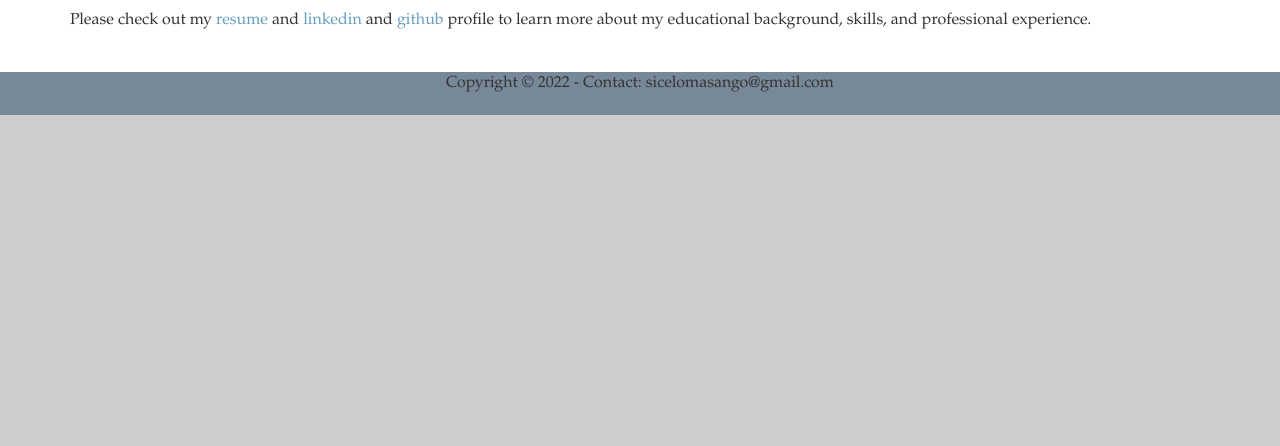
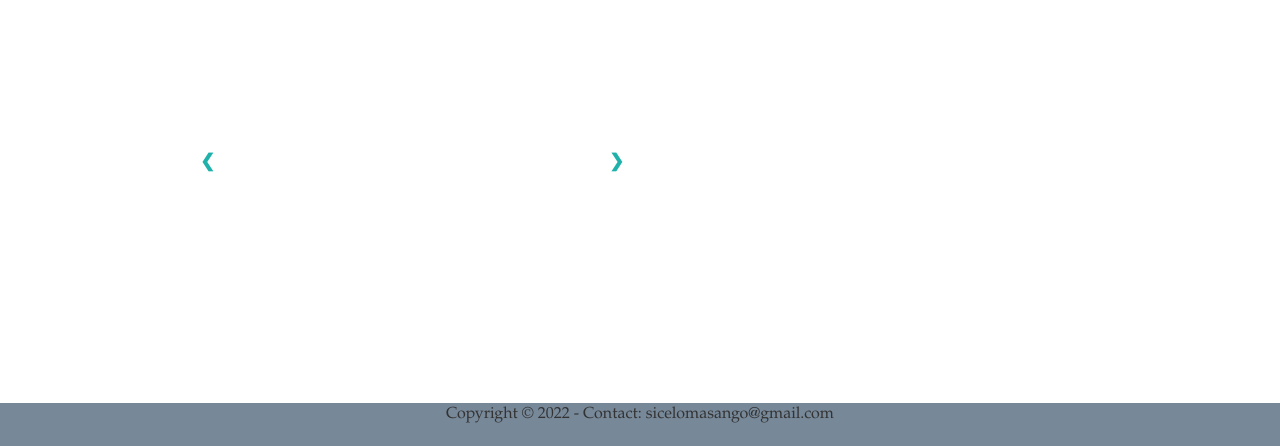
Before and after one commit to ngidingidi/personal-website, a Flask app: page / in a window 1280 px wide. Shown: the part 988-1434 px from the top of the page. Before the commit the page ends 1103 px from the top, so only its background shows below. Run offline with Flask 2, Linux system fonts and the light colour scheme; some libraries are stand-ins or nearby versions.

Commit message:
add programming languages slider

```diff
--- a/static/main.css
+++ b/static/main.css
@@ -72,7 +72,7 @@
   }
 
   .content {
-    margin-top: 60px;
+    margin-top: 0.5px;
   }
 
   .social-icon {
@@ -98,3 +98,83 @@
     display: table-row;
     height: 0;
 }
+
+* {
+  box-sizing: border-box
+}
+
+.mySlides {
+  display: none
+}
+img {
+  vertical-align: middle;
+  object-fit: scale-down;
+}
+
+/* Slideshow container */
+
+.slideshow-container {
+max-width: 80%;
+position: relative;
+margin: auto;
+}
+
+/* Next & previous buttons */
+
+.prev, .next {
+cursor: pointer;
+position: absolute;
+position: left;
+top: 50%;
+width: auto;
+padding: 16px;
+margin-top: -22px;
+color: lightseagreen;
+font-weight: bold;
+font-size: 18px;
+transition: 0.6s ease;
+border-radius: 0 3px 3px 0;
+user-select: none;
+}
+
+/* Position the "next button" to the right */
+.next {
+right: 50%;
+border-radius: 3px 0 0 3px;
+}
+
+/* On hover, add a black background color with a little bit see-through */
+.prev:hover, .next:hover {
+background-color: rgba(0,0,0,0.8);
+}
+
+/* Fading animation */
+.fade {
+-webkit-animation-name: fade;
+-webkit-animation-duration: 1.5s;
+animation-name: fade;
+animation-duration: 1.5s;
+}
+
+@-webkit-keyframes fade {
+from {opacity: .4}
+to {opacity: 1}
+}
+
+@keyframes fade {
+from {opacity: .4}
+to {opacity: 1}
+}
+
+/* On smaller screens, decrease text size */
+@media only screen and (max-width: 300px) {
+  .prev, .next,.text {font-size: 11px}
+.dot{
+ height: 10px;
+  width: 10px;
+}
+
+@media only screen and (max-width: 500px) {
+  .prev, .next,.text {font-size: 14px}
+}
+}
--- a/templates/home.html
+++ b/templates/home.html
@@ -11,20 +11,78 @@
 
             <p>
                 I have a passion for using data to drive decision making.
-            </p>
-
-            <p>My favorite programming languages are
+                My favorite programming languages are
                 <a href="https://www.w3schools.com/python" style="color:#659DBD;">Python</a> and
                 <a href="https://www.w3schools.com/js" style="color:#659DBD;">JavaScript</a>.
-                <br><br>
                 Please check out my
-                <a href="{{ url_for('resume') }}" style="color:#659DBD;">resume</a> and
+                <a href="{{ url_for('resume') }}" style="color:#659DBD;">resume</a>,
                 <a href="https://www.linkedin.com/in/sicelomasango/" style="color:#659DBD;">linkedin</a> and
                 <a href="https://github.com/ngidingidi" style="color:#659DBD;">github</a> profile
                 to learn more about my educational background, skills, and professional experience.
             </p>
         </div>
+        <div class="slideshow-container">
+            <div class="mySlides fade">
+                <img src="/img/python-logo.jpg" style="width: 50%; height: 80%;">
+            </div>
+
+            <div class="mySlides fade">
+                <img src="/img/js-logo.jpg" style="width: 50%; height: 80%;">
+            </div>
+
+            <div class="mySlides fade">
+                <img src="/img/sql-logo.png" style="width: 50%; height: 80%;">
+            </div>
+
+            <a class="prev" onclick="plusSlides(-1)">&#10094;</a>
+            <a class="next" onclick="plusSlides(1)">&#10095;</a>
+        </div>
+
 </div>
+
+<script>
+    let slideIndex = 1;
+    showSlides(slideIndex);
+
+    function plusSlides(n) {
+        showSlides(slideIndex += n);
+    }
+
+    function currentSlide(n) {
+        showSlides(slideIndex = n);
+    }
+
+    function showSlides(n) {
+        var i;
+        var slides = document.getElementsByClassName("mySlides");
+
+        if (n > slides.length) { slideIndex = 1 }
+        if (n < 1) { slideIndex = slides.length }
+        for (i = 0; i < slides.length; i++) {
+            slides[i].style.display = "none";
+        }
+
+        slides[slideIndex - 1].style.display = "block";
+    }
+
+
+    // Auto Slide
+
+    slideIndex = 0;
+    showAutoSlides();
+
+    function showAutoSlides() {
+        let i;
+        let slides = document.getElementsByClassName("mySlides");
+        for (i = 0; i < slides.length; i++) {
+            slides[i].style.display = "none";
+        }
+        slideIndex++;
+        if (slideIndex > slides.length) { slideIndex = 1 }
+        slides[slideIndex - 1].style.display = "block";
+        setTimeout(showAutoSlides, 3000); // Change image every 3 seconds
+    }
+</script>
 
 
 {% endblock %}
```
Also changed, not shown: README.md, static/img/js-logo.jpg (added), static/img/python-logo.jpg (added), static/img/sql-logo.png (added).
